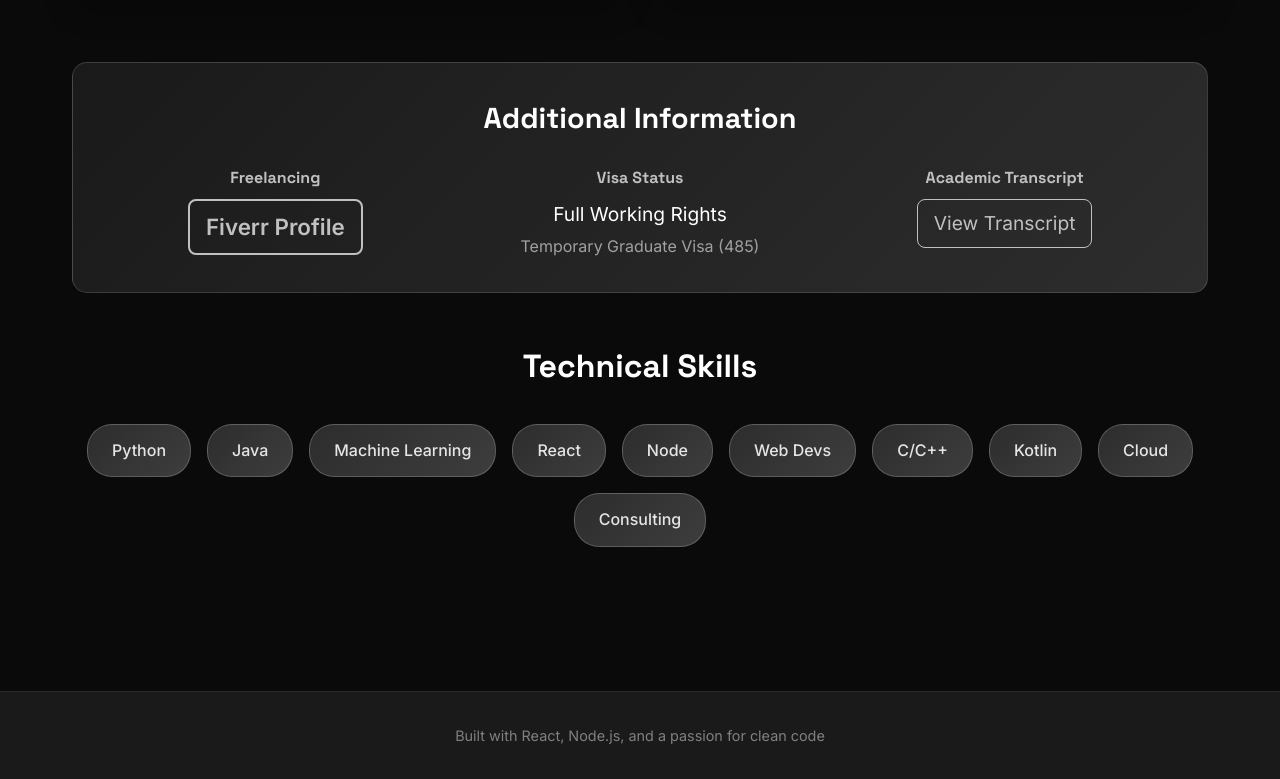
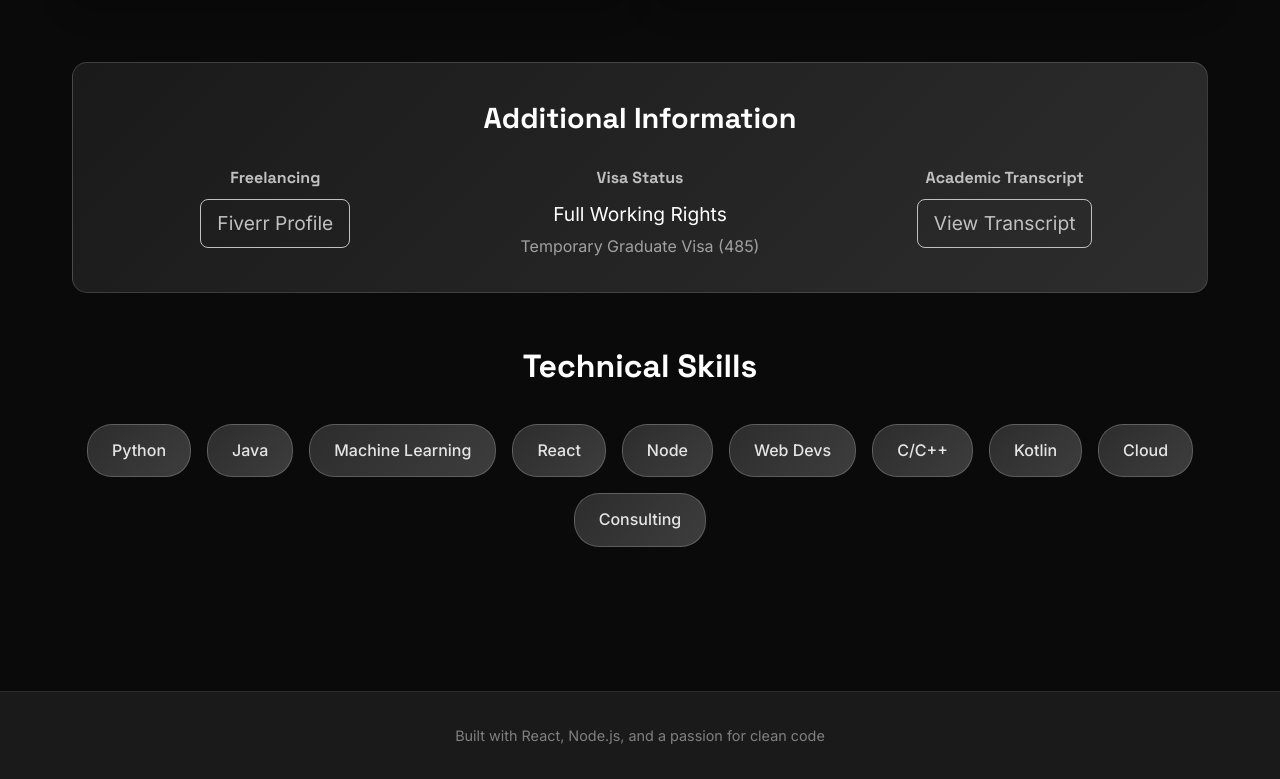
Before and after one commit to qiyuansunsam/static, a React (Vite) app in the folder client/: page /#/ in a window 1280 px wide. Shown: the part 1191-1970 px from the top of the page. Built offline with nearby package versions, Linux system fonts and the light colour scheme; the HTML template or start-up script is replaced by a standard one.

Commit message:
Match Fiverr section styling to academic transcript button

```diff
--- a/client/src/pages/Home.jsx
+++ b/client/src/pages/Home.jsx
@@ -136,15 +136,13 @@ const Home = () => {
                   target="_blank"
                   rel="noopener noreferrer"
                   style={{
-                    fontSize: '1.4rem',
-                    fontWeight: '600',
+                    fontSize: '1.2rem',
                     color: '#c0c0c0',
                     textDecoration: 'none',
-                    cursor: 'pointer',
-                    display: 'inline-block',
+                    border: '1px solid #c0c0c0',
                     padding: '0.5rem 1rem',
                     borderRadius: '8px',
-                    border: '2px solid #c0c0c0',
+                    display: 'inline-block',
                     background: 'transparent'
                   }}
                   onMouseEnter={(e) => {
```
